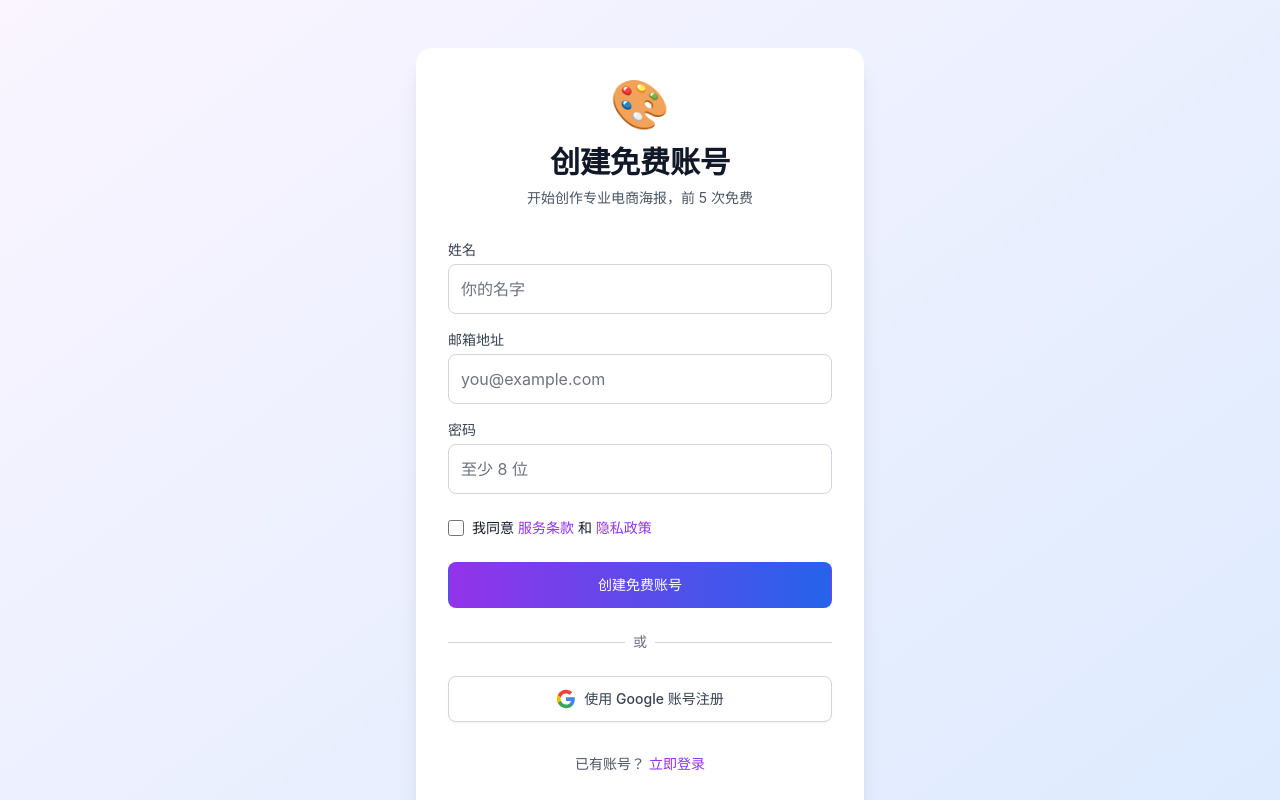
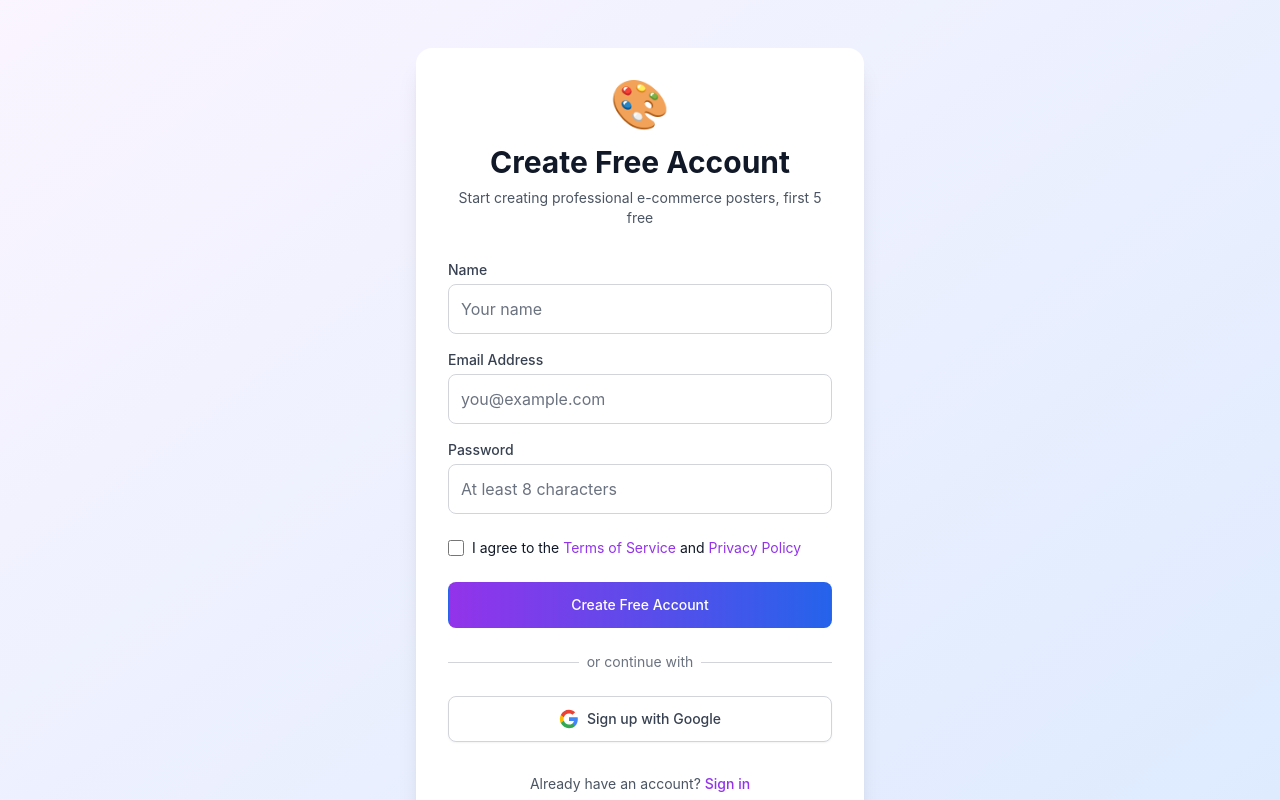
Before and after one commit to Linda260308/AI-E-commerce-Design-Studio, a Next.js app in the folder frontend/: page /signup in a window 1280 px wide. Shown: the top 800 px of the page. Built offline with nearby package versions, Linux system fonts and the light colour scheme.

Commit message:
fix: translate signup page to English and add Google signup button

```diff
--- a/frontend/src/pages/signup.tsx
+++ b/frontend/src/pages/signup.tsx
@@ -9,34 +9,56 @@ export default function Signup() {
   const [email, setEmail] = useState('');
   const [password, setPassword] = useState('');
   const [isLoading, setIsLoading] = useState(false);
+  const [isGoogleLoading, setIsGoogleLoading] = useState(false);
 
   const handleSignup = async (e: React.FormEvent) => {
     e.preventDefault();
     setIsLoading(true);
     try {
-      const response = await fetch('/api/auth/signup', {
+      const backendUrl = process.env.NEXT_PUBLIC_BACKEND_URL || 'http://localhost:8000';
+      const response = await fetch(`${backendUrl}/api/auth/signup`, {
         method: 'POST',
         headers: { 'Content-Type': 'application/json' },
         body: JSON.stringify({ name, email, password })
       });
 
       if (response.ok) {
-        router.push('/editor');
+        router.push('/profile');
       } else {
-        alert('注册失败，请稍后重试');
+        alert('Registration failed. Please try again.');
       }
     } catch (error) {
       console.error('Signup error:', error);
-      alert('注册失败，请稍后重试');
+      alert('Registration failed. Please try again later.');
     } finally {
       setIsLoading(false);
+    }
+  };
+
+  const handleGoogleSignup = async () => {
+    setIsGoogleLoading(true);
+    try {
+      const backendUrl = process.env.NEXT_PUBLIC_BACKEND_URL || 'http://localhost:8000';
+      const response = await fetch(`${backendUrl}/api/auth/google/url`);
+
+      if (!response.ok) {
+        throw new Error('Failed to get Google auth URL');
+      }
+
+      const data = await response.json();
+      // 重定向到 Google OAuth
+      window.location.href = data.authorization_url;
+    } catch (error) {
+      console.error('Google signup error:', error);
+      alert('Google signup failed. Please try again.');
+      setIsGoogleLoading(false);
     }
   };
 
   return (
     <div className="min-h-screen bg-gradient-to-br from-purple-50 to-blue-100 flex items-center justify-center py-12 px-4 sm:px-6 lg:px-8">
       <Head>
-        <title>注册 - AI Poster Studio</title>
+        <title>Sign Up - AI Poster Studio</title>
       </Head>
 
       <div className="max-w-md w-full space-y-8 bg-white rounded-2xl shadow-xl p-8">
@@ -44,10 +66,10 @@ export default function Signup() {
           <div className="text-center">
             <span className="text-5xl">🎨</span>
             <h2 className="mt-4 text-3xl font-bold text-gray-900">
-              创建免费账号
+              Create Free Account
             </h2>
             <p className="mt-2 text-sm text-gray-600">
-              开始创作专业电商海报，前 5 次免费
+              Start creating professional e-commerce posters, first 5 free
             </p>
           </div>
         </div>
@@ -56,7 +78,7 @@ export default function Signup() {
           <div className="space-y-4">
             <div>
               <label htmlFor="name" className="block text-sm font-medium text-gray-700 mb-1">
-                姓名
+                Name
               </label>
               <input
                 id="name"
@@ -66,12 +88,12 @@ export default function Signup() {
                 value={name}
                 onChange={(e) => setName(e.target.value)}
                 className="appearance-none relative block w-full px-3 py-3 border border-gray-300 placeholder-gray-500 text-gray-900 rounded-lg focus:outline-none focus:ring-2 focus:ring-purple-500 focus:border-transparent"
-                placeholder="你的名字"
+                placeholder="Your name"
               />
             </div>
             <div>
               <label htmlFor="email" className="block text-sm font-medium text-gray-700 mb-1">
-                邮箱地址
+                Email Address
               </label>
               <input
                 id="email"
@@ -87,7 +109,7 @@ export default function Signup() {
             </div>
             <div>
               <label htmlFor="password" className="block text-sm font-medium text-gray-700 mb-1">
-                密码
+                Password
               </label>
               <input
                 id="password"
@@ -98,7 +120,7 @@ export default function Signup() {
                 value={password}
                 onChange={(e) => setPassword(e.target.value)}
                 className="appearance-none relative block w-full px-3 py-3 border border-gray-300 placeholder-gray-500 text-gray-900 rounded-lg focus:outline-none focus:ring-2 focus:ring-purple-500 focus:border-transparent"
-                placeholder="至少 8 位"
+                placeholder="At least 8 characters"
                 minLength={8}
               />
             </div>
@@ -113,10 +135,10 @@ export default function Signup() {
               className="h-4 w-4 text-purple-600 focus:ring-purple-500 border-gray-300 rounded"
             />
             <label htmlFor="terms" className="ml-2 block text-sm text-gray-900">
-              我同意{' '}
-              <a href="#" className="text-purple-600 hover:text-purple-500">服务条款</a>
-              {' '}和{' '}
-              <a href="#" className="text-purple-600 hover:text-purple-500">隐私政策</a>
+              I agree to the{' '}
+              <a href="#" className="text-purple-600 hover:text-purple-500">Terms of Service</a>
+              {' '}and{' '}
+              <a href="#" className="text-purple-600 hover:text-purple-500">Privacy Policy</a>
             </label>
           </div>
 
@@ -131,10 +153,10 @@ export default function Signup() {
                   <circle className="opacity-25" cx="12" cy="12" r="10" stroke="currentColor" strokeWidth="4" />
                   <path className="opacity-75" fill="currentColor" d="M4 12a8 8 0 018-8V0C5.373 0 0 5.373 0 12h4z" />
                 </svg>
-                创建账号中...
+                Creating account...
               </span>
             ) : (
-              '创建免费账号'
+              'Create Free Account'
             )}
           </button>
 
@@ -143,34 +165,48 @@ export default function Signup() {
               <div className="w-full border-t border-gray-300" />
             </div>
             <div className="relative flex justify-center text-sm">
-              <span className="px-2 bg-white text-gray-500">或</span>
+              <span className="px-2 bg-white text-gray-500">or continue with</span>
             </div>
           </div>
 
           <button
             type="button"
-            className="w-full flex justify-center items-center py-3 px-4 border border-gray-300 rounded-lg shadow-sm bg-white text-sm font-medium text-gray-700 hover:bg-gray-50 transition-colors"
+            onClick={handleGoogleSignup}
+            disabled={isGoogleLoading}
+            className="w-full flex justify-center items-center py-3 px-4 border border-gray-300 rounded-lg shadow-sm bg-white text-sm font-medium text-gray-700 hover:bg-gray-50 transition-colors disabled:opacity-50 disabled:cursor-not-allowed"
           >
+            {isGoogleLoading ? (
+              <span className="flex items-center">
+                <svg className="animate-spin -ml-1 mr-2 h-4 w-4 text-gray-700" fill="none" viewBox="0 0 24 24">
+                  <circle className="opacity-25" cx="12" cy="12" r="10" stroke="currentColor" strokeWidth="4" />
+                  <path className="opacity-75" fill="currentColor" d="M4 12a8 8 0 018-8V0C5.373 0 0 5.373 0 12h4z" />
+                </svg>
+                Connecting...
+              </span>
+            ) : (
+              <>
                 <svg className="w-5 h-5 mr-2" viewBox="0 0 24 24">
                   <path fill="#4285F4" d="M22.56 12.25c0-.78-.07-1.53-.2-2.25H12v4.26h5.92c-.26 1.37-1.04 2.53-2.21 3.31v2.77h3.57c2.08-1.92 3.28-4.74 3.28-8.09z"/>
                   <path fill="#34A853" d="M12 23c2.97 0 5.46-.98 7.28-2.66l-3.57-2.77c-.98.66-2.23 1.06-3.71 1.06-2.86 0-5.29-1.93-6.16-4.53H2.18v2.84C3.99 20.53 7.7 23 12 23z"/>
                   <path fill="#FBBC05" d="M5.84 14.09c-.22-.66-.35-1.36-.35-2.09s.13-1.43.35-2.09V7.07H2.18C1.43 8.55 1 10.22 1 12s.43 3.45 1.18 4.93l2.85-2.22.81-.62z"/>
                   <path fill="#EA4335" d="M12 5.38c1.62 0 3.06.56 4.21 1.64l3.15-3.15C17.45 2.09 14.97 1 12 1 7.7 1 3.99 3.47 2.18 7.07l3.66 2.84c.87-2.6 3.3-4.53 6.16-4.53z"/>
                 </svg>
-            使用 Google 账号注册
+                Sign up with Google
+              </>
+            )}
           </button>
         </form>
 
         <p className="text-center text-sm text-gray-600">
-          已有账号？{' '}
+          Already have an account?{' '}
           <Link href="/login" className="font-medium text-purple-600 hover:text-purple-500">
-            立即登录
+            Sign in
           </Link>
         </p>
 
         <div className="bg-purple-50 rounded-xl p-4 text-center">
-          <p className="text-sm text-purple-800 font-medium">🎁 新用户福利</p>
-          <p className="text-xs text-purple-600 mt-1">注册即送 5 次免费生成，无需信用卡</p>
+          <p className="text-sm text-purple-800 font-medium">🎁 New User Bonus</p>
+          <p className="text-xs text-purple-600 mt-1">Get 5 free generations, no credit card required</p>
         </div>
       </div>
     </div>
```
Lines whose indentation alone changed are shown as unchanged.
